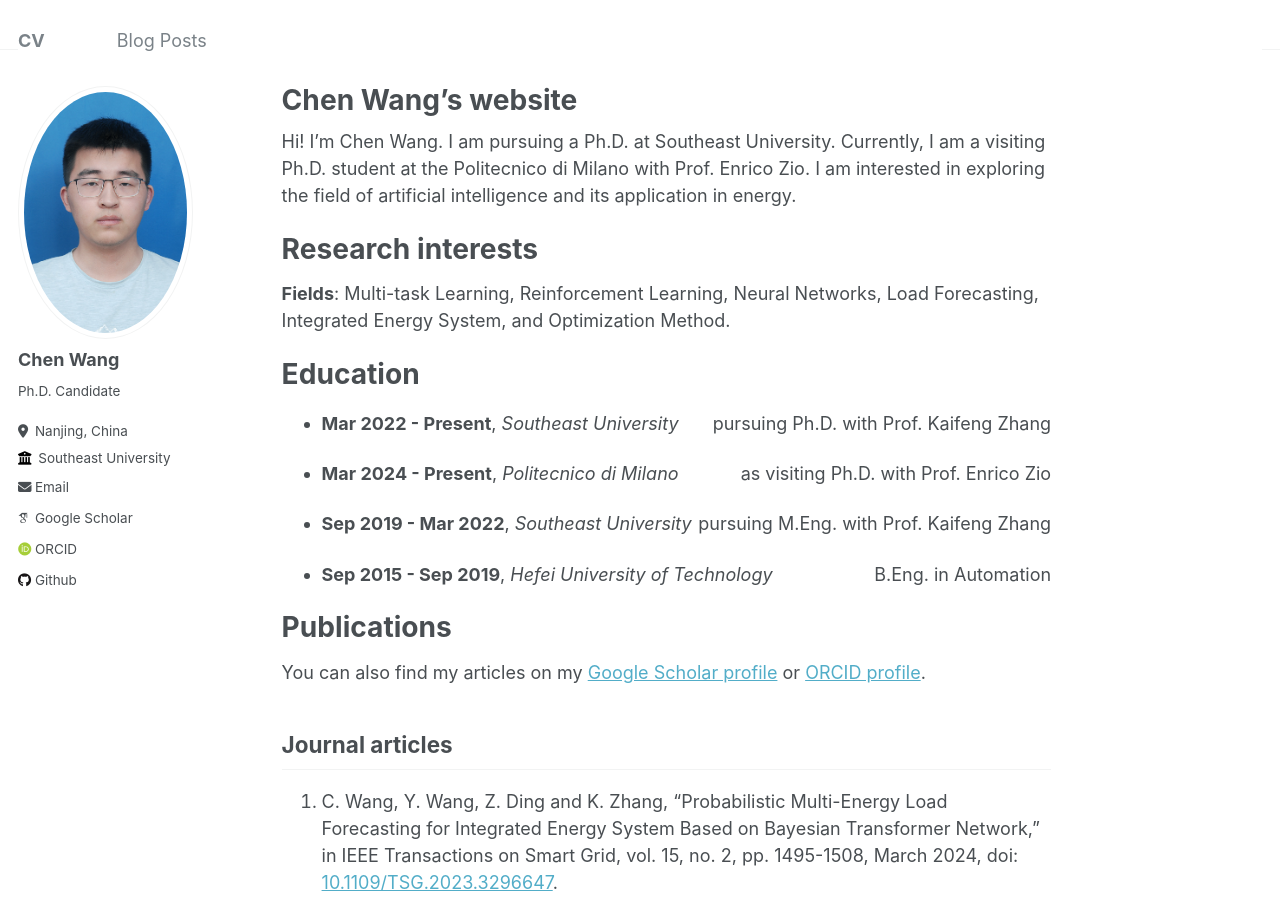
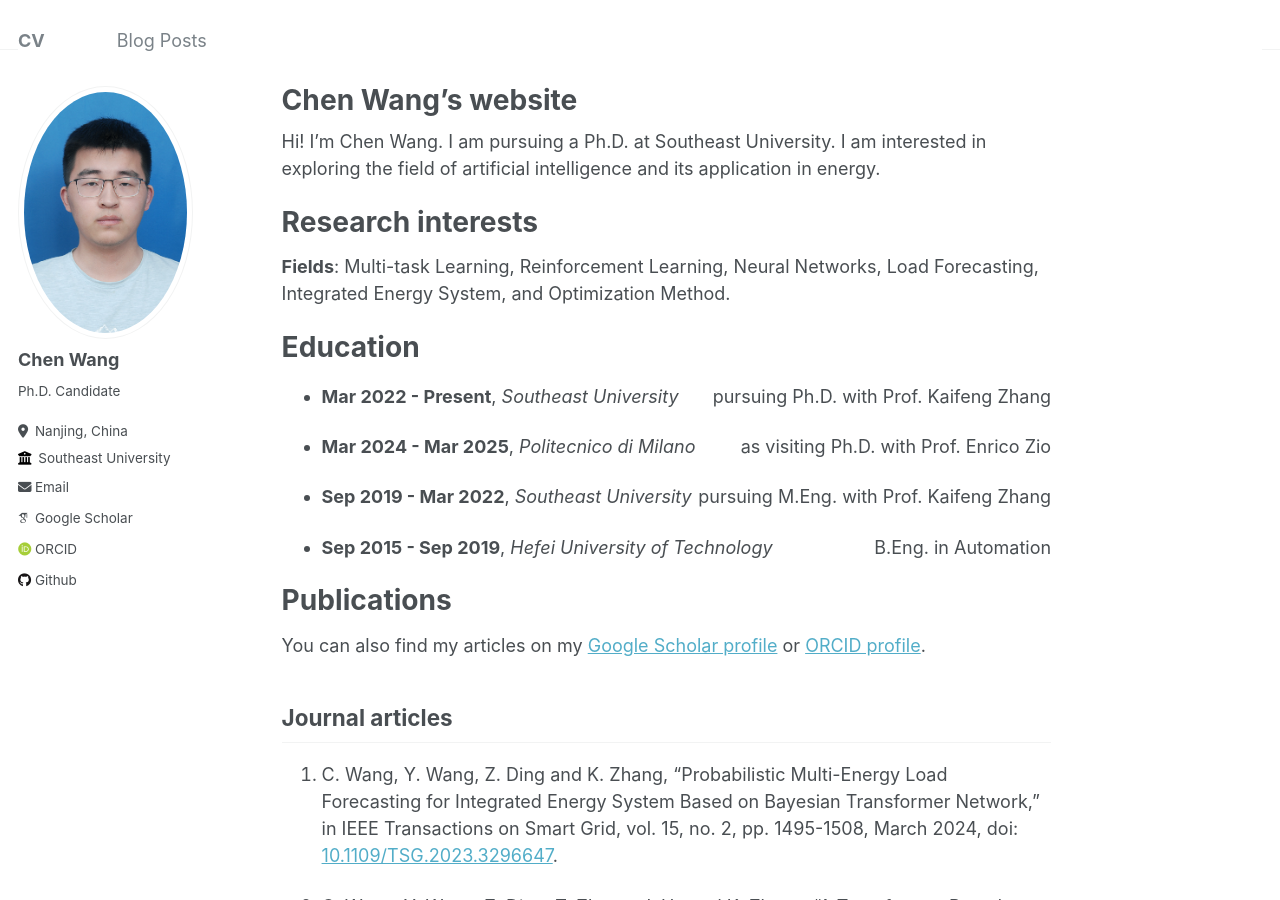
Before and after one commit to wangc1073/wangc1073.github.io, a Jekyll site: the page built from _pages/about.md, in a window 1280 px wide and 900 px high. Built offline with Jekyll 4.4.1, drawn with Linux system fonts in a browser that asks for light colours; some web fonts are replaced.

Commit message:
Update about.md

```diff
--- a/_pages/about.md
+++ b/_pages/about.md
@@ -9,7 +9,7 @@ redirect_from:
 
 {% include base_path %}
 
-Hi! I'm Chen Wang. I am pursuing a Ph.D. at Southeast University. Currently, I am a visiting Ph.D. student at the Politecnico di Milano with Prof. Enrico Zio. I am interested in exploring the field of artificial intelligence and its application in energy.
+Hi! I'm Chen Wang. I am pursuing a Ph.D. at Southeast University. I am interested in exploring the field of artificial intelligence and its application in energy.
 
 Research interests
 ======
@@ -21,7 +21,7 @@ Education
 
 * <p style="text-align:left;"><b>Mar 2022 - Present</b>, <i>Southeast University</i><span style="float:right;">pursuing Ph.D. with Prof. Kaifeng Zhang</span></p>
 
-* <p style="text-align:left;"><b>Mar 2024 - Present</b>, <i>Politecnico di Milano</i><span style="float:right;">as visiting Ph.D. with Prof. Enrico Zio</span></p>
+* <p style="text-align:left;"><b>Mar 2024 - Mar 2025</b>, <i>Politecnico di Milano</i><span style="float:right;">as visiting Ph.D. with Prof. Enrico Zio</span></p>
 
 * <p style="text-align:left;"><b>Sep 2019 - Mar 2022</b>, <i>Southeast University</i><span style="float:right;">pursuing M.Eng. with Prof. Kaifeng Zhang</span></p>
 
```
